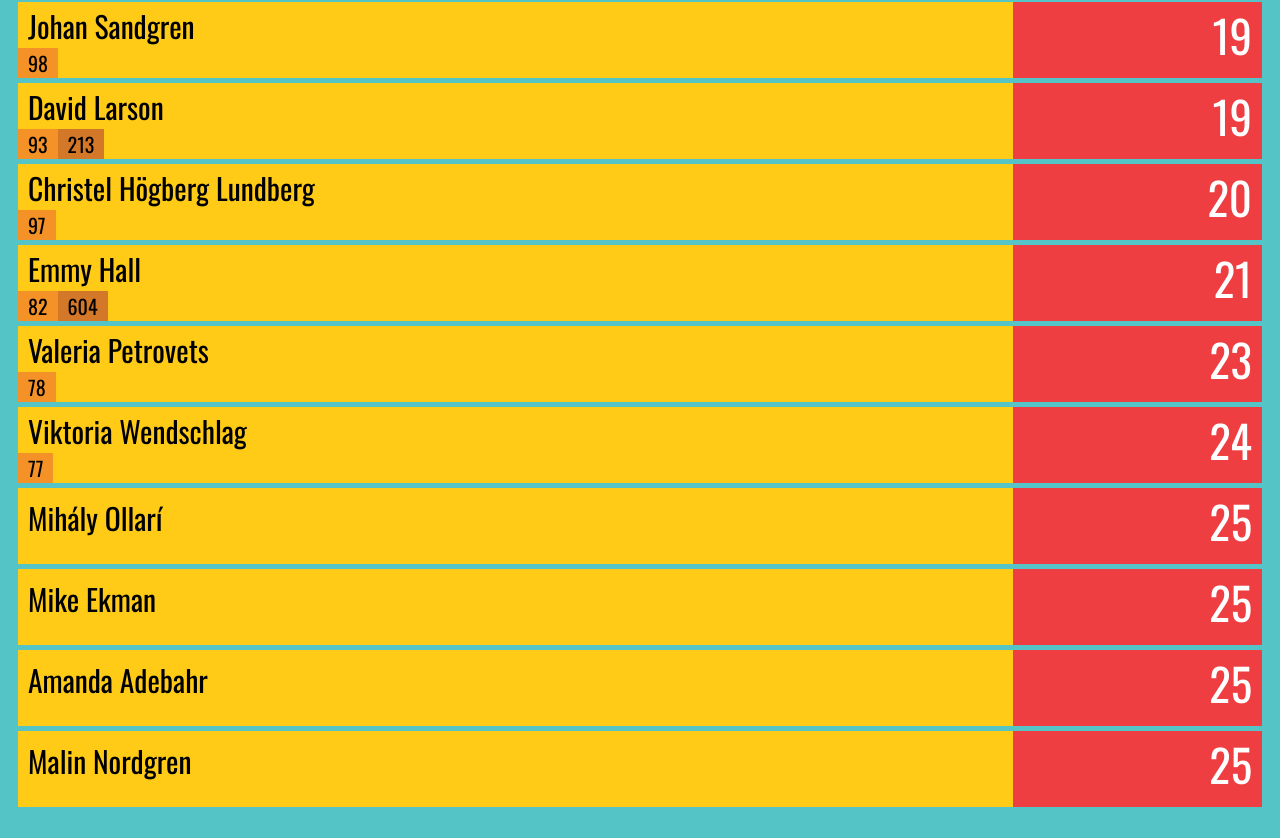
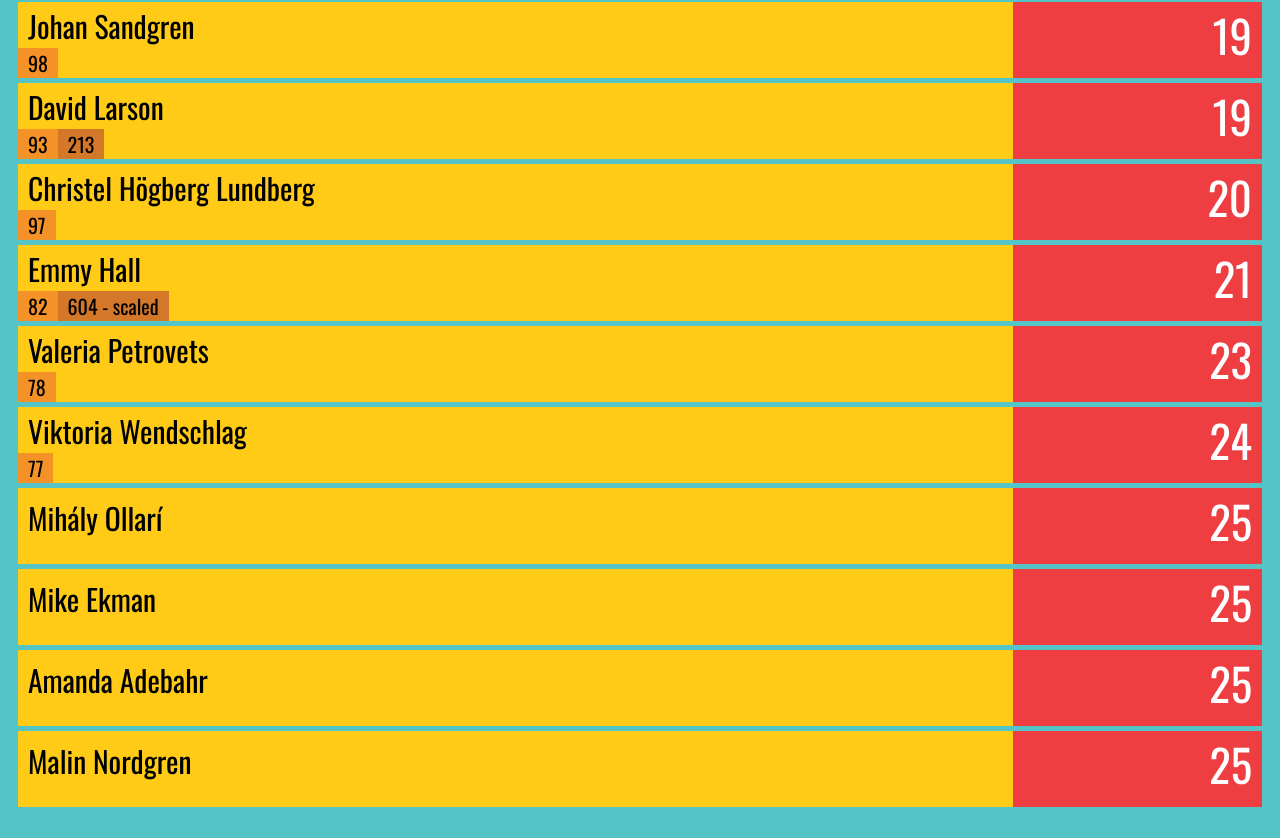
Before and after one commit to oh77/oh77.github.io, a website: page theopen/index.html in a window 1280 px wide. Shown: the part 1068-1906 px from the top of the page. Drawn offline with nearby package versions, Linux system fonts and the light colour scheme.

Commit message:
add scaled suffix

```diff
--- a/theopen/index.html
+++ b/theopen/index.html
@@ -126,18 +126,21 @@
       try {
         var getScores = function(ath, week) {
           var index = "score" + week;
+          var rx = "rx" + week;
+
           if (!ath[index]) {
             return "&nbsp;";
           }
-          // return (
-          //   '<div class="week-result week-' +
-          //   week +
-          //   '">' +
-          //   ath[index] +
-          //   "</div>"
-          // );
-          return `<div class="week-result week-${week}">${ath[index]}</div>`;
+          var retval = '<div class="week-result week-';
+          retval = retval + week;
+          retval = retval + '">';
+          retval = retval + ath[index];
+          if (ath[rx] === 'FALSE') {
+            retval = retval + ' - scaled';
+          }
+          retval = retval + "</div>";
 
+          return retval;
         };
 
         var createLine = function(ath) {
@@ -171,8 +174,7 @@
         getJSON("open2020.json", function(error, data) {
           if (error) {
             resultsContainer.innerHTML =
-              '<div class="error">' + error + " -- " + (data || '') + "</div>"
-            ;
+              '<div class="error">' + error + " -- " + (data || "") + "</div>";
           } else {
             for (var i = 0; i < data.length; i++) {
               createLine(data[i]);
```
